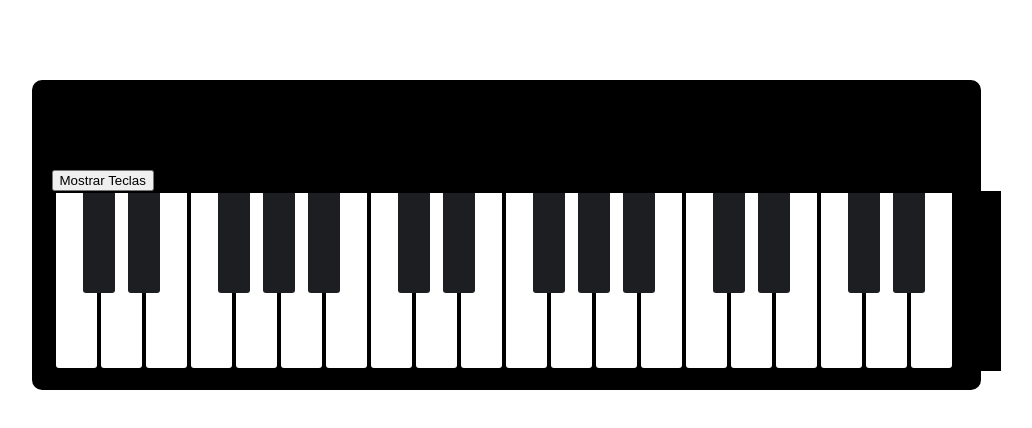
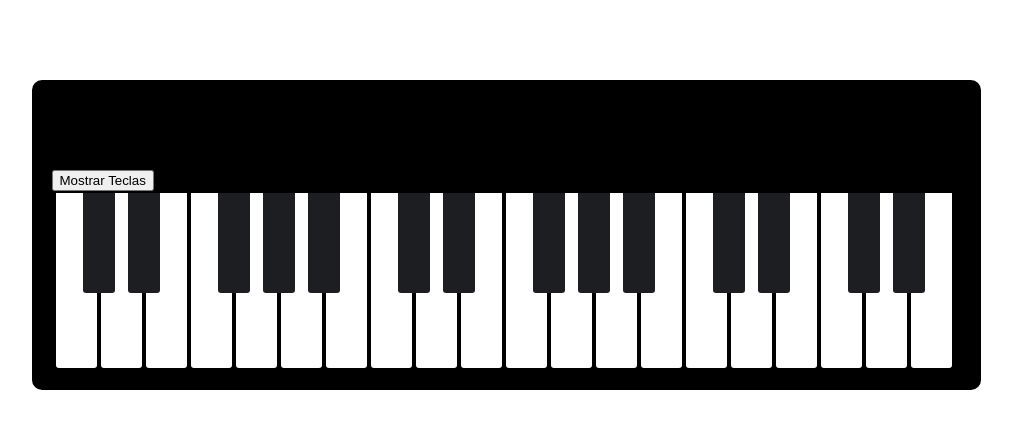
Before and after one commit to Nikolayus/web-piano, a plain HTML site: page piano.html in a window 1280 px wide. Shown: the whole page, without its empty margins (134-1166 px from the left). Drawn offline with Linux system fonts and the light colour scheme.

Commit message:
nuevo hoy

```diff
--- a/src/css/piano.css
+++ b/src/css/piano.css
@@ -16,7 +16,7 @@ html {
 }
 .keys {
 	background-color: #000000;
-	width: 949px;
+	width: 928px;
 	height: 180px;
 	padding-left: 2px;
 	overflow: hidden;
```
Also changed, not shown: piano.html (+1 -0 lines), src/js/script.js (line endings or trailing spaces).
